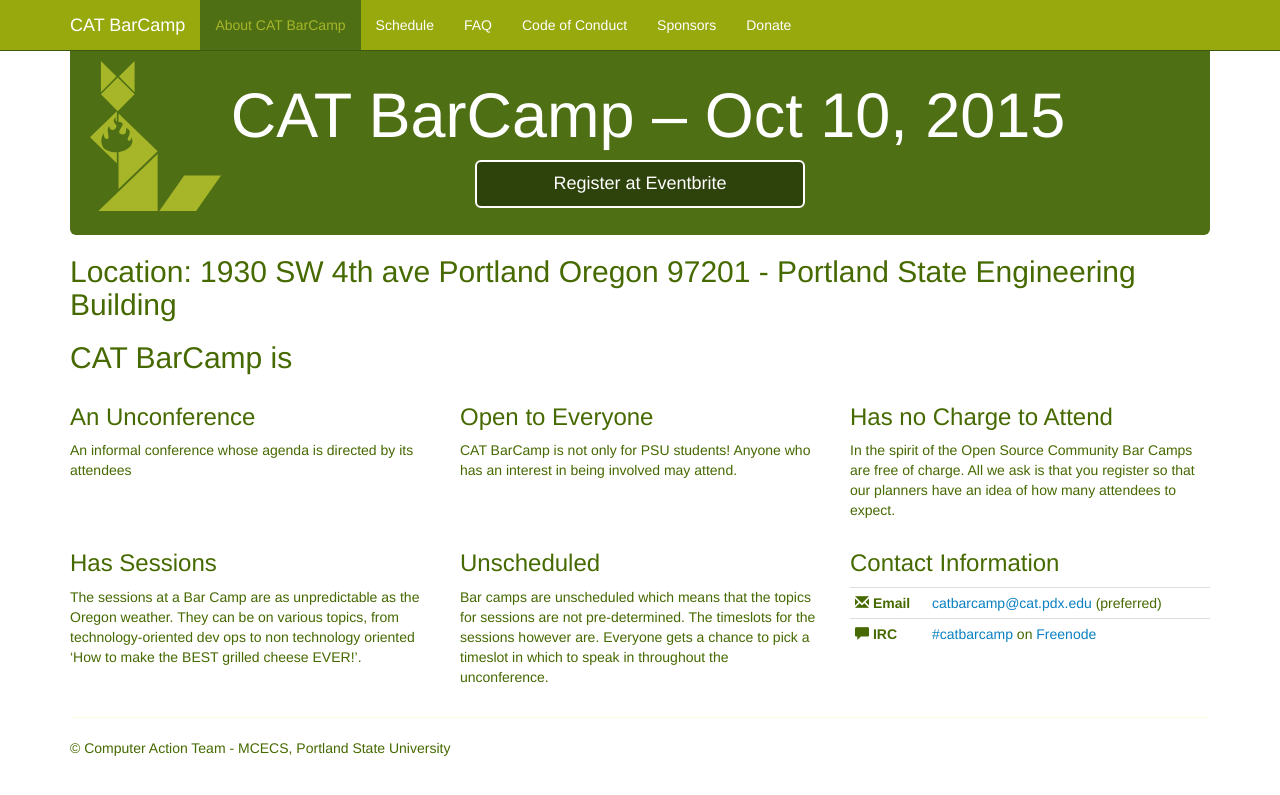
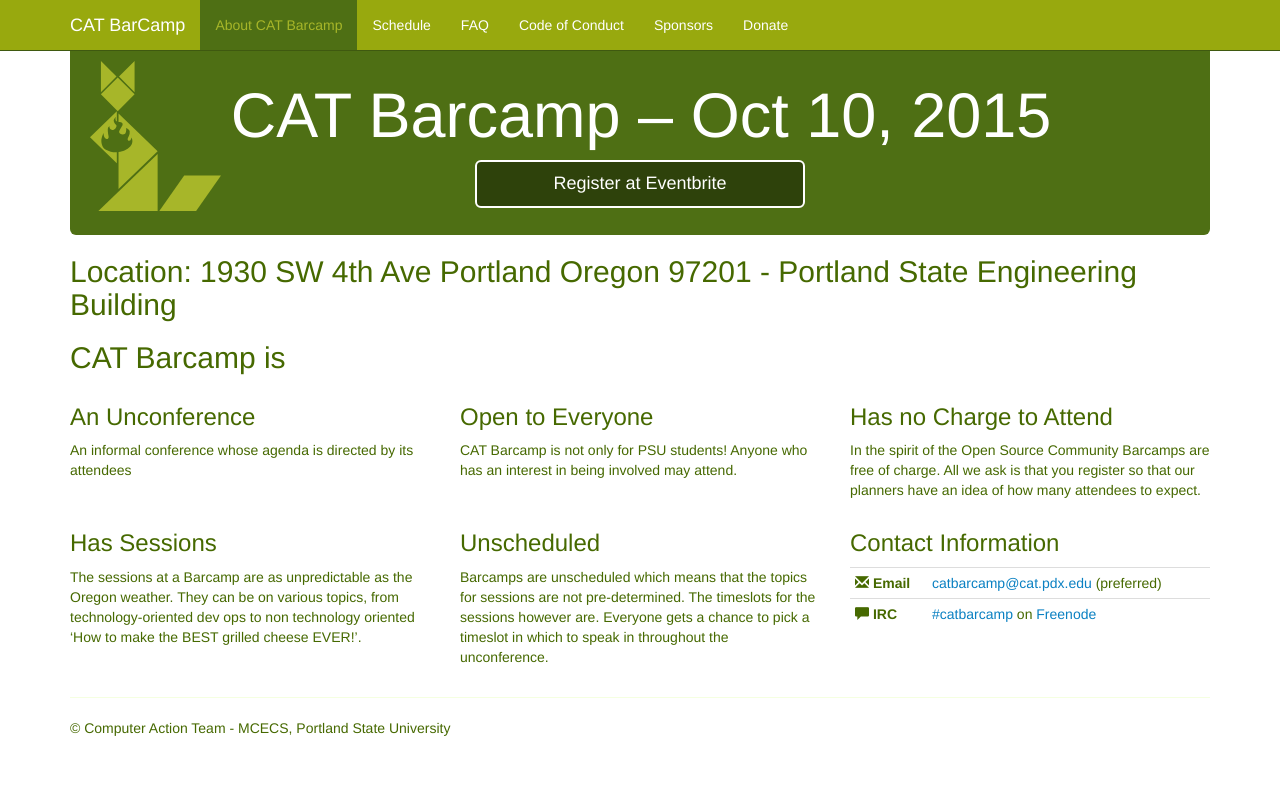
Before and after one commit to catbarcamp/catbarcamp.github.io, a Jekyll site: the page built from index.html, in a window 1280 px wide. Shown: the top 795 px of the page. Built offline with Jekyll 4.4.1, drawn with Linux system fonts in a browser that asks for light colours.

Commit message:
grammer corrections on pages

```diff
--- a/CoC.markdown
+++ b/CoC.markdown
@@ -5,11 +5,11 @@
 ---
 
 ## Our Mission
-TheCAT is dedicated to providing a respectful and harassment-free experience for all CAT BarCamp participants, regardless of e.g. gender, orientation, ability, appearance, race, age, or religion. We will not tolerate harassment of attendees in any form, including but not limited to deliberate intimidation, stalking or following, sustained disruption of talks or other events, intentionally recording someone who has declined to be recorded, inappropriate physical contact, or unwelcome sexual attention. Sexually explicit imagery is not appropriate at this event. Anyone who is asked to stop a harassing behavior at CAT BarCamp is expected to comply immediately.
+TheCAT is dedicated to providing a respectful and harassment-free experience for all CAT Barcamp participants, regardless of e.g. gender, orientation, ability, appearance, race, age, or religion. We will not tolerate harassment of attendees in any form, including but not limited to deliberate intimidation, stalking or following, sustained disruption of talks or other events, intentionally recording someone who has declined to be recorded, inappropriate physical contact, or unwelcome sexual attention. Sexually explicit imagery is not appropriate at this event. Anyone who is asked to stop a harassing behavior at CAT Barcamp is expected to comply immediately.
 
 ## Who This Policy Applies To
-This policy applies to everyone at CAT BarCamp, including CATs, visitors, and other members of the Portland State community.
+This policy applies to everyone at CAT Barcamp, including CATs, visitors, and other members of the Portland State community.
 It is in addition to the [Prohibited Discrimination and Harassment Policy](http://www.pdx.edu/diversity/sites/www.pdx.edu.diversity/files/3.15.13%20REV%20Policy%20on%20Prohibited%20Discrimination%20and%20Harassment%20signed%20final.pdf) which PSU students, staff, and faculty have already agreed to.
 
 ## Enforcement
-If a participant engages in harassing behavior, theCAT may take any action it deems appropriate, including warning or expelling the offender. If you are being harassed, notice someone else being harassed, or have any other concerns, please contact a CAT BarCamp volunteer or organizer. We will be happy to help a person experiencing harassment to contact campus security or law enforcement, provide an escort, or otherwise assist them in feeling safe for the rest of the event.
+If a participant engages in harassing behavior, theCAT may take any action it deems appropriate, including warning or expelling the offender. If you are being harassed, notice someone else being harassed, or have any other concerns, please contact a CAT Barcamp volunteer or organizer. We will be happy to help a person experiencing harassment to contact campus security or law enforcement, provide an escort, or otherwise assist them in feeling safe for the rest of the event.
--- a/_config.yml
+++ b/_config.yml
@@ -5,7 +5,7 @@
 markdown:      kramdown
 markdown_ext:  markdown,mkdown,mkdn,mkd,md
 sections:
-  - {title: "About CAT BarCamp", url: "/", name: 'about'}
+  - {title: "About CAT Barcamp", url: "/", name: 'about'}
   - {title: "Schedule", url: "/schedule.html", name: 'schedule'}
   - {title: "FAQ", url: "/faq.html", name: 'faq'}
   - {title: "Code of Conduct", url: "/CoC.html", name: 'coc'}
--- a/index.html
+++ b/index.html
@@ -1,13 +1,13 @@
 ---
 layout: jumbo
-title: CAT BarCamp
+title: CAT Barcamp
 when: Oct 10, 2015
 sub: <a class="btn btn-lg btn-primary btn-block btn-custom" href="https://www.eventbrite.com/e/cat-barcamp-2015-tickets-18546335589?utm_source=eb_email&utm_medium=email&utm_campaign=order_confirmation_email&utm_term=eventname&ref=eemailordconf">Register at Eventbrite</a>
 section: about
 ---
 
-<h2>Location: 1930 SW 4th ave Portland Oregon 97201 - Portland State Engineering Building</h2>
-<h2>CAT BarCamp is</h2>
+<h2>Location: 1930 SW 4th Ave Portland Oregon 97201 - Portland State Engineering Building</h2>
+<h2>CAT Barcamp is</h2>
 
 <div class="grid">
   <div class="row">
@@ -18,24 +18,24 @@
 
     <div class="col-md-4">
       <h3 id="open-to-everyone">Open to Everyone</h3>
-      <p>CAT BarCamp is not only for PSU students! Anyone who has an interest in being involved may attend.</p>
+      <p>CAT Barcamp is not only for PSU students! Anyone who has an interest in being involved may attend.</p>
     </div>
 
     <div class="col-md-4">
       <h3 id="has-no-charge-to-attend">Has no Charge to Attend</h3>
-      <p>In the spirit of the Open Source Community Bar Camps are free of charge. All we ask is that you register so that our planners have an idea of how many attendees to expect.</p>
+      <p>In the spirit of the Open Source Community Barcamps are free of charge. All we ask is that you register so that our planners have an idea of how many attendees to expect.</p>
     </div>
   </div>
   <div class="row">
 
     <div class="col-md-4">
       <h3 id="has-sessions">Has Sessions</h3>
-      <p>The sessions at a Bar Camp are as unpredictable as the Oregon weather. They can be on various topics, from technology-oriented dev ops to non technology oriented ‘How to make the BEST grilled cheese EVER!’.</p>
+      <p>The sessions at a Barcamp are as unpredictable as the Oregon weather. They can be on various topics, from technology-oriented dev ops to non technology oriented ‘How to make the BEST grilled cheese EVER!’.</p>
     </div>
 
     <div class="col-md-4">
       <h3 id="unscheduled">Unscheduled</h3>
-      <p>Bar camps are unscheduled which means that the topics for sessions are not pre-determined. The timeslots for the sessions however are. Everyone gets a chance to pick a timeslot in which to speak in throughout the unconference.</p>
+      <p>Barcamps are unscheduled which means that the topics for sessions are not pre-determined. The timeslots for the sessions however are. Everyone gets a chance to pick a timeslot in which to speak in throughout the unconference.</p>
     </div>
 
     <div class="col-md-4">
--- a/sponsors.html
+++ b/sponsors.html
@@ -20,13 +20,13 @@
 
 <h3>What your money will be spent on</h3>
 
-CAT BarCamp is entirely run by volunteers; no one is taking a salary for its production. Funds will be spent to provide a refreshments throughout the day, tee shirts, lasercut keychains, and stickers for all participants. Any funds remaining will be rolled over into the funding for the next CAT BarCamp, the following Fall.
+CAT Barcamp is entirely run by volunteers; no one is taking a salary for its production. Funds will be spent to provide a refreshments throughout the day, tee shirts, lasercut keychains, and stickers for all participants. Any funds remaining will be rolled over into the funding for the next CAT Barcamp, the following Fall.
 
 <h3>Who will be there</h3>
 
 TheCAT at PSU is an ops training organization that is happy to help secure the venue and organize the event. We expect many job-hungry students skilled in development, computer science, operations, and everything else to be in attendance at this event and we want to enable as many connections as possible.
 <p>
-<a class="btn btn-lg btn-primary btn-block" href="https://cconn.foundation.pdx.edu/ccon/new_gift.do?action=newGift&giving_page_id=186&site=giving">Click here to donate money to CAT BarCamp</a>
+<a class="btn btn-lg btn-primary btn-block" href="https://cconn.foundation.pdx.edu/ccon/new_gift.do?action=newGift&giving_page_id=186&site=giving">Click here to donate money to CAT Barcamp</a>
 </p>
 
 <hr>
```
